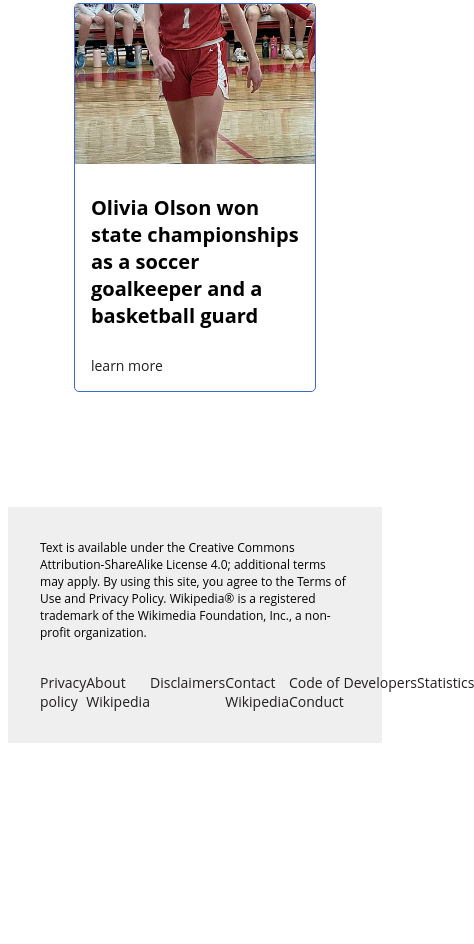
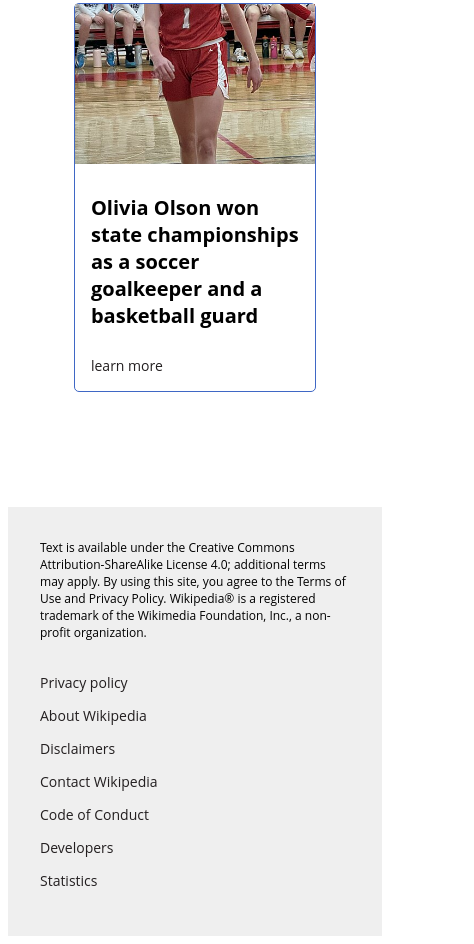
Before and after one commit to cse204-2024/06-brand-redesign-ShiyeonKu, a plain HTML site: page index.html in a window 390 px wide. Shown: the part 7033-7977 px from the top of the page, 474 px wide, since content can reach past the window. Before the commit the page ends 7784 px from the top, so only its background shows below. Drawn offline with Linux system fonts and the light colour scheme.

Commit message:
updated readme
updated readme and fixed footer status

```diff
--- a/style.css
+++ b/style.css
@@ -289,7 +289,7 @@ span{
 .f_image a:hover{
     text-decoration:underline;
 }
-@media screen and (max-width:1100px){
+@media screen and (max-width:1250px){
     .f_image .description{
         justify-content: center;
         align-items: center;
@@ -304,7 +304,6 @@ span{
         flex-wrap:wrap;
         margin:0%;
         padding:0%;
-
     }
     .f_image img{
         height:30%;
@@ -542,3 +541,12 @@ span{
 .footer a:hover{
     text-decoration: underline;
 }
+@media screen and (max-width:1100px){
+    .footer_links{
+        flex-wrap:wrap;
+    }
+    .footer a{
+        margin-right:2em;
+        padding-bottom:1em;
+    }
+}
```
Also changed, not shown: index.html (+0 -4 lines), 2 other files.
